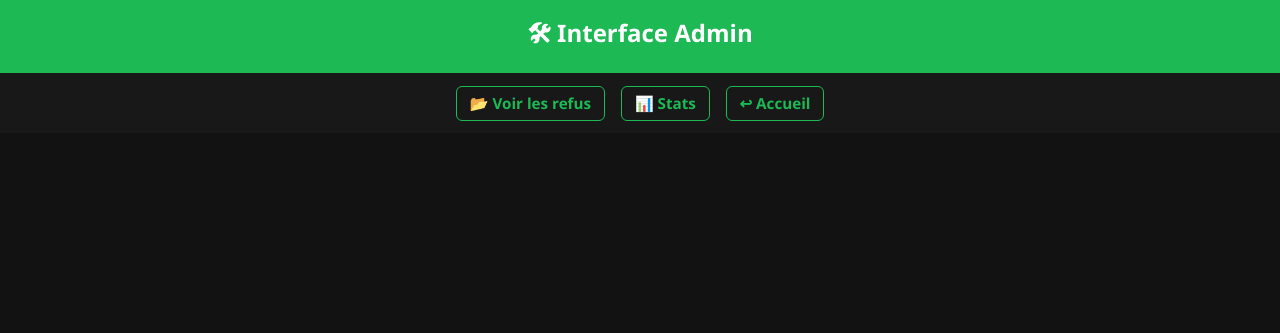
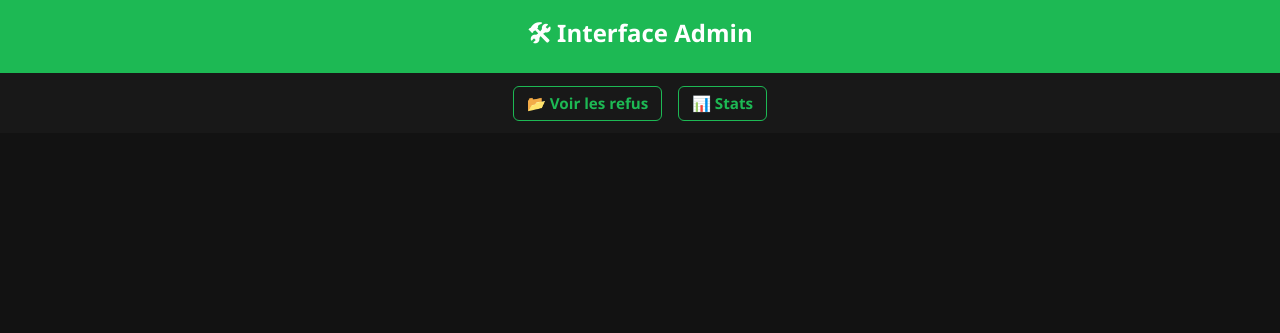
Before and after one commit to editionsnathan/spotify-playlist-dnc3, a Flask app: template templates/admin.html in a window 1280 px wide. Shown: the top 333 px of the page. Run offline with Flask 3, Linux system fonts and the light colour scheme; the template is opened without the code that fills it, so the values that code supplies are empty.

Commit message:
Update admin.html

```diff
--- a/templates/admin.html
+++ b/templates/admin.html
@@ -122,7 +122,6 @@
   <div class="top-links">
     <a href="/refused">📂 Voir les refus</a>
     <a href="/stats">📊 Stats</a>
-    <a href="/">↩ Accueil</a>
   </div>
 
   <div class="container">
```
